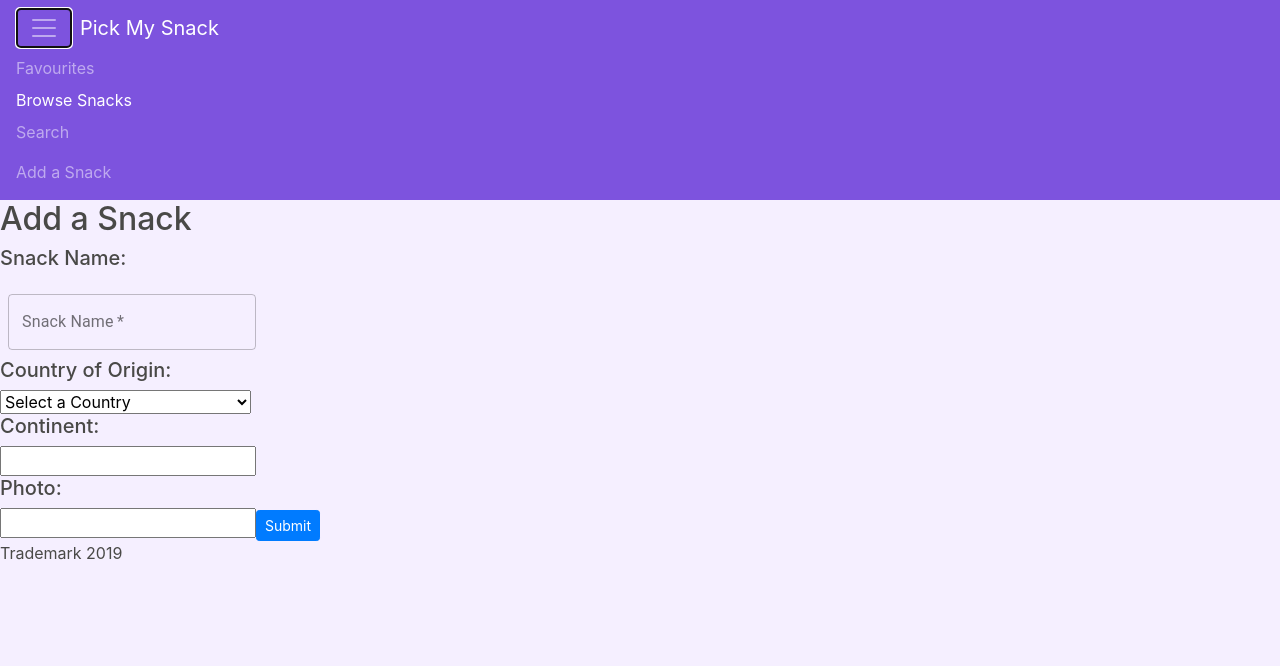
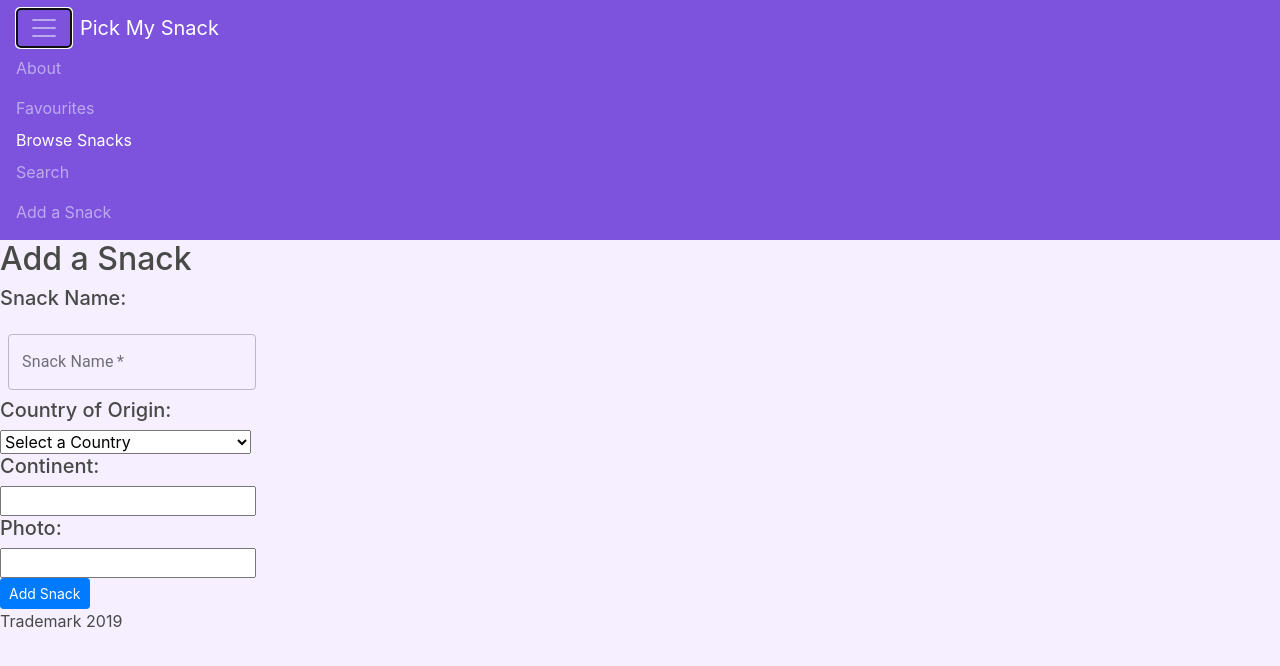
Before and after one commit to jenbeltran/snack-app, a Next.js app: page /add_snack in a window 1280 px wide. Both pictures are taken after a click on the button 44 px from the left and 28 px from the top of the page. Shown: the top 666 px of the page. Built offline with nearby package versions, Linux system fonts and the light colour scheme.

Commit message:
modal completed

```diff
--- /dev/null
+++ b/components/Modal.js
@@ -0,0 +1,39 @@
+import React from 'react';
+import { useState } from 'react';
+import { Button, Modal, ModalHeader, ModalBody, ModalFooter } from 'reactstrap';
+
+const ModalTemplate = (props) => {
+	const [ modal, setModal ] = useState(false);
+
+	const handleToggle = () => {
+		setModal(!modal);
+	};
+
+	return (
+		<div>
+			<Button color="primary" size="sm" onClick={handleToggle}>
+				Add Snack
+			</Button>
+			<Modal isOpen={modal} toggle={handleToggle}>
+				<ModalHeader toggle={handleToggle}>Confirm Details</ModalHeader>
+				<ModalBody>
+					<h6>Snack Name: {props.name} </h6>
+					<h6>Country of Origin: {props.country}</h6>
+					<h6>Continent: {props.continent}</h6>
+					<h6>Photo: </h6>
+					<img src={props.photo} alt="snack image" width="200" height="100" />
+				</ModalBody>
+				<ModalFooter>
+					<Button color="primary" onClick={props.onClick}>
+						Submit
+					</Button>{' '}
+					<Button color="secondary" onClick={handleToggle}>
+						Cancel
+					</Button>
+				</ModalFooter>
+			</Modal>
+		</div>
+	);
+};
+
+export default ModalTemplate;
--- a/components/Navbar.js
+++ b/components/Navbar.js
@@ -17,6 +17,9 @@ const Navigationbar = () => {
 				</NavbarBrand>
 				<Collapse isOpen={!collapse} navbar>
 					<Nav navbar>
+						<NavItem>
+							<NavLink href="/about">About</NavLink>
+						</NavItem>
 						<NavItem>
 							<NavLink href="/favourites">Favourites</NavLink>
 						</NavItem>
--- a/pages/add_snack.js
+++ b/pages/add_snack.js
@@ -3,11 +3,11 @@ import axios from 'axios';
 import Router from 'next/router';
 import SnackInput from '../styles/SnackInput';
 import Countries from '../styles/Countries';
-import { Button } from 'reactstrap';
+import Modal from '../components/Modal';
 
 const CountryContinentAPI = require('../CountryContinentAPI');
 
-const AddSnack = (props) => {
+const AddSnack = () => {
 	const [ snackName, setSnack ] = useState();
 	const [ snackCountry, setCountry ] = useState();
 	const [ snackContinent, setContinent ] = useState();
@@ -46,9 +46,16 @@ const AddSnack = (props) => {
 
 	const handleSubmit = (event) => {
 		event.preventDefault();
+		let snackNameText;
+		snackNameText = snackName
+			.toLowerCase()
+			.split(' ')
+			.map((snack) => snack.charAt(0).toUpperCase() + snack.substring(1))
+			.join(' ');
+
 		axios
 			.post('http://localhost:3000/api/all_snacks', {
-				name      : snackName,
+				name      : snackNameText,
 				country   : snackCountry,
 				continent : snackContinent,
 				photo     : snackPhoto
@@ -61,7 +68,7 @@ const AddSnack = (props) => {
 	return (
 		<div>
 			<h2>Add a Snack</h2>
-			<form onSubmit={handleSubmit}>
+			<form>
 				<h5>Snack Name:</h5>
 				<SnackInput name="name" value={snackName} onChange={handleChangeSnack} />
 				<h5>Country of Origin:</h5>
@@ -70,9 +77,13 @@ const AddSnack = (props) => {
 				<input name="continent" value={snackContinent} readOnly />
 				<h5>Photo:</h5>
 				<input name="photo" value={snackPhoto} onChange={handleChangePhoto} />
-				<Button color="primary" size="sm" type="submit">
-					Submit
-				</Button>
+				<Modal
+					onClick={handleSubmit}
+					name={snackName}
+					country={snackCountry}
+					continent={snackContinent}
+					photo={snackPhoto}
+				/>
 			</form>
 		</div>
 	);
--- a/pages/favourites.js
+++ b/pages/favourites.js
@@ -1,3 +1,4 @@
+import Modal from '../components/Modal';
 const Favourites = () => (
 	<div>
 		<h2>My Favourites</h2>
```
Also changed, not shown: pages/about.js (added, +7 -0 lines), pages/search.js (+7 -1 lines), pages/snack_details.js (+10 -2 lines).
